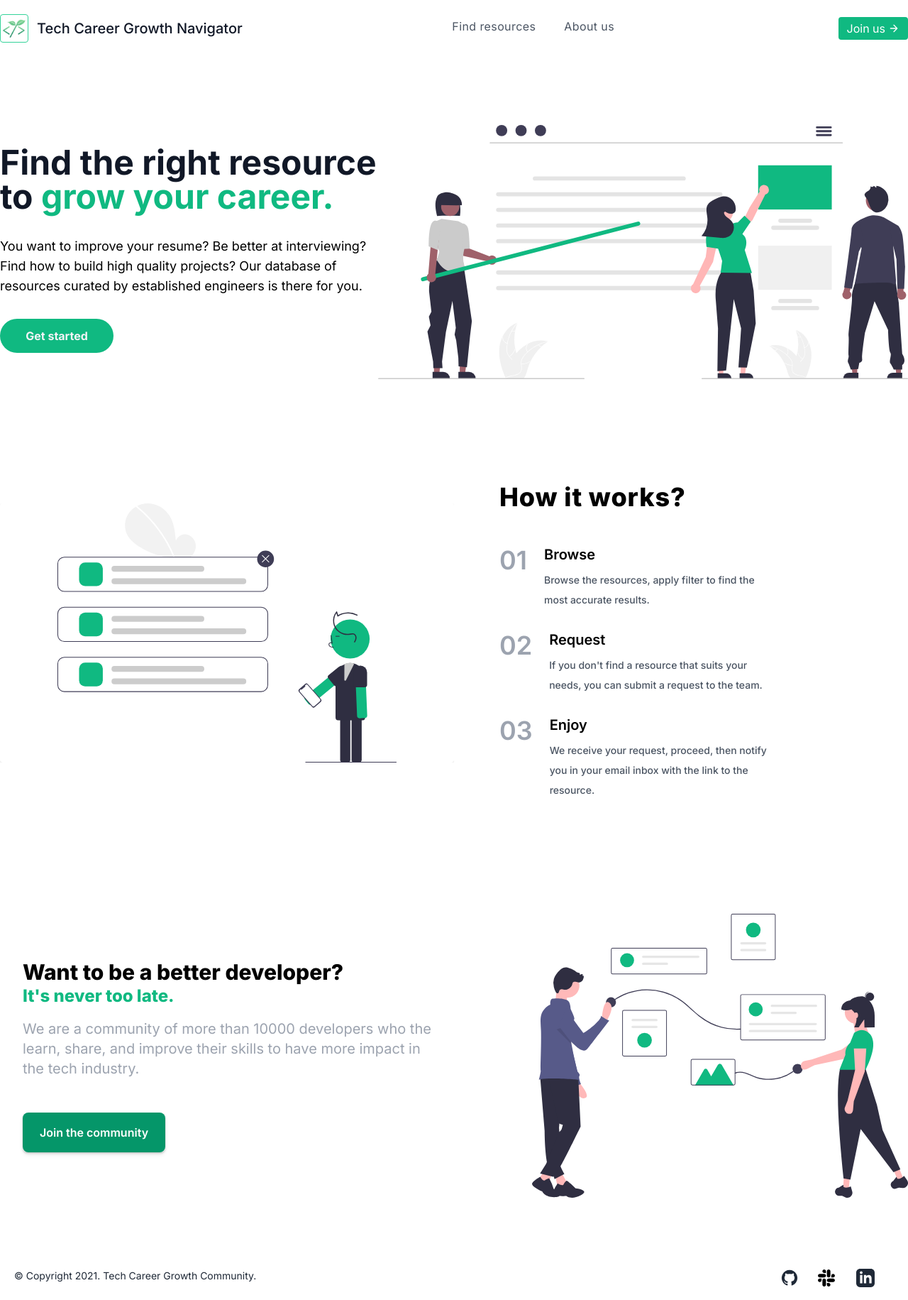
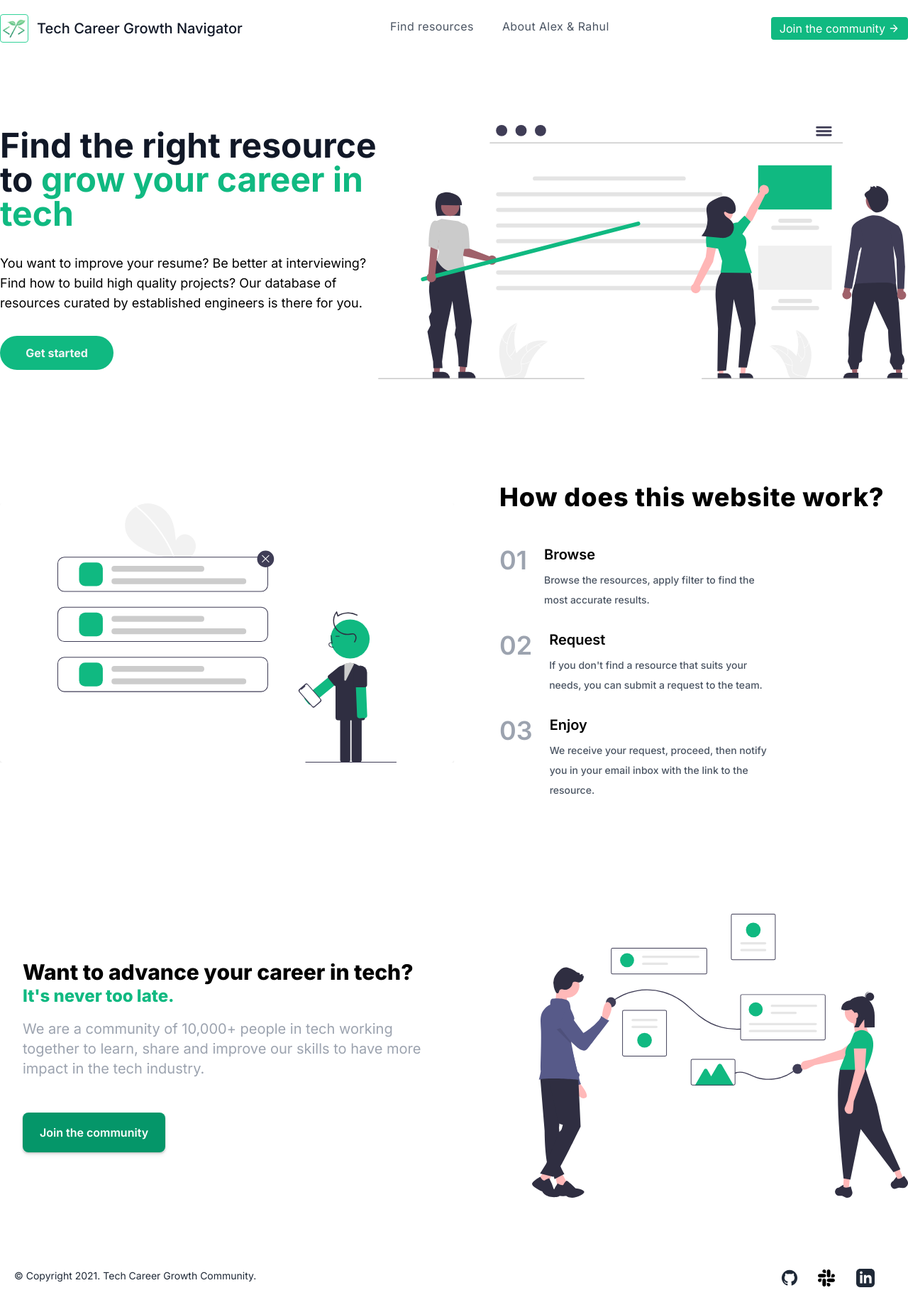
Before and after one commit to tericcabrel/tech-career-growth, a Next.js app in the folder webapp/: page / in a window 1280 px wide. Shown: the whole page at 71% size. Built offline with nearby package versions, Linux system fonts and the light colour scheme.

Commit message:
enh(app): change the text in the home page

```diff
--- a/webapp/src/components/home/call-to-action.tsx
+++ b/webapp/src/components/home/call-to-action.tsx
@@ -5,12 +5,12 @@ const CallToAction = () => {
     <div className="bg-white overflow-hidden relative my-20">
       <div className="text-start w-1/2 py-12 px-4 sm:px-6 lg:py-16 lg:px-8 z-20">
         <h2 className="font-extrabold text-black dark:text-white sm:text-4xl">
-          <span className="block text-3xl ">Want to be a better developer?</span>
+          <span className="block text-3xl ">Want to advance your career in tech?</span>
           <span className="block text-2xl text-green-500">It&#x27;s never too late.</span>
         </h2>
         <p className="text-xl mt-4 text-gray-400">
-          We are a community of more than 10000 developers who the learn, share, and improve their skills to have more
-          impact in the tech industry.
+          We are a community of 10,000+ people in tech working together to learn, share and improve our skills to have
+          more impact in the tech industry.
         </p>
         <div className="lg:mt-0 lg:flex-shrink-0">
           <div className="mt-12 inline-flex rounded-md shadow">
--- a/webapp/src/components/home/hero.tsx
+++ b/webapp/src/components/home/hero.tsx
@@ -5,7 +5,7 @@ const Hero = () => {
     <div className="flex flex-col lg:flex-row lg:items-center max-w-screen-xl mx-auto py-20 md:py-24">
       <div className="relative lg:w-5/12 text-center max-w-lg mx-auto lg:max-w-none lg:text-left">
         <h1 className="font-bold text-3xl md:text-3xl lg:text-4xl xl:text-5xl text-gray-900 leading-tight">
-          Find the right resource to <span className="text-green-500">grow your career.</span>
+          Find the right resource to <span className="text-green-500">grow your career in tech</span>
         </h1>
         <p className="my-5 lg:my-8 text-base xl:text-lg">
           You want to improve your resume? Be better at interviewing? Find how to build high quality projects? Our
--- a/webapp/src/components/home/step-section.tsx
+++ b/webapp/src/components/home/step-section.tsx
@@ -31,7 +31,7 @@ const StepSection = () => {
         <div className={'md:w-6/12 mt-16 md:mt-0 md:ml-12 lg:ml-16 md:order-last'}>
           <div className="lg:py-8 text-center md:text-left">
             <h2 className="text-4xl tracking-wide text-center mt-4 text-left font-black text-center md:text-left leading-tight">
-              How it works?
+              How does this website work?
             </h2>
             <ul className="mt-12">
               {steps.map((step, index) => (
--- a/webapp/src/components/layout/public/header.tsx
+++ b/webapp/src/components/layout/public/header.tsx
@@ -22,7 +22,7 @@ const Header = () => {
           </Link>
           <Link href="/about">
             <a className="mr-5 hover:text-gray-900 tracking-wide transition duration-300 pb-1 border-b-2 border-transparent hover:border-green-500 hover:text-green-500">
-              About us
+              About Alex & Rahul
             </a>
           </Link>
         </nav>
@@ -31,7 +31,7 @@ const Header = () => {
             className="inline-flex items-center bg-green-500 text-white border-0 py-1 px-3 focus:outline-none hover:bg-green-400 rounded"
             target="_blank"
           >
-            Join us
+            Join the community
             <ArrowLeftIcon />
           </a>
         </Link>
```
